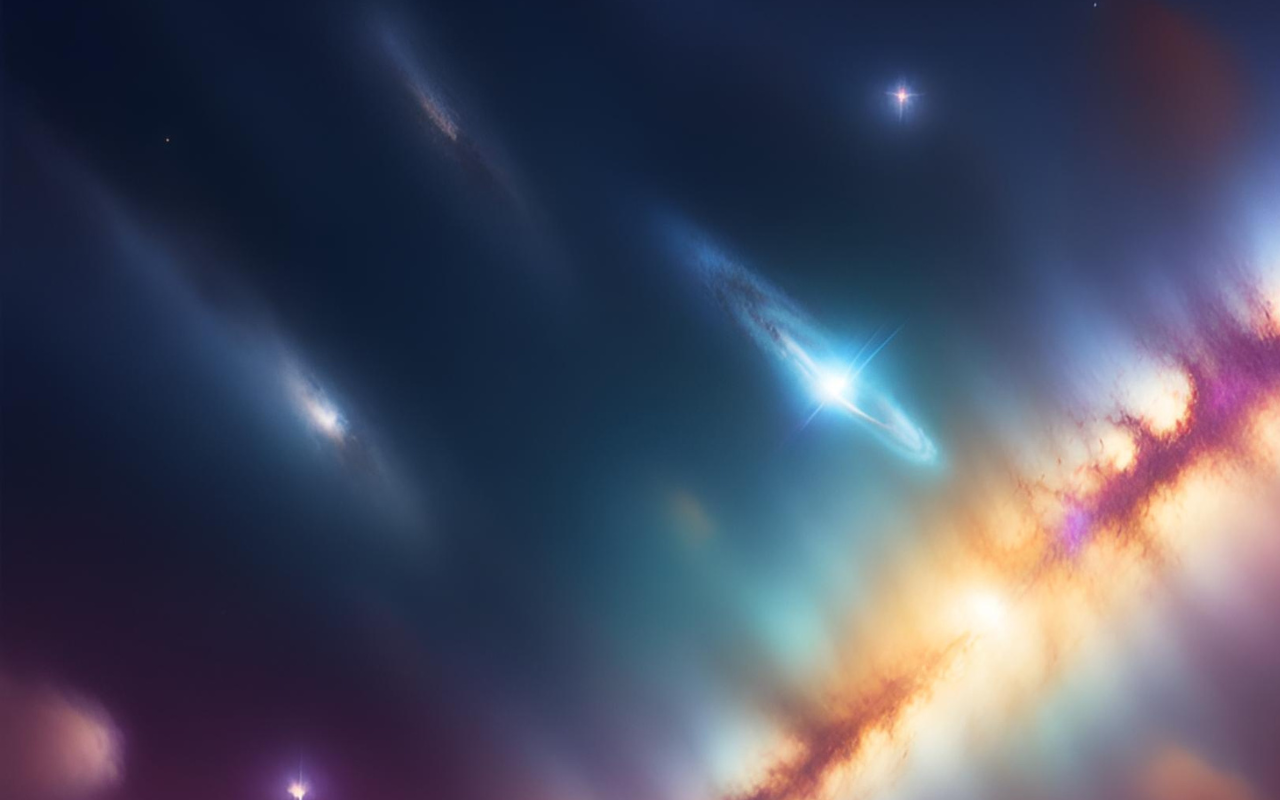
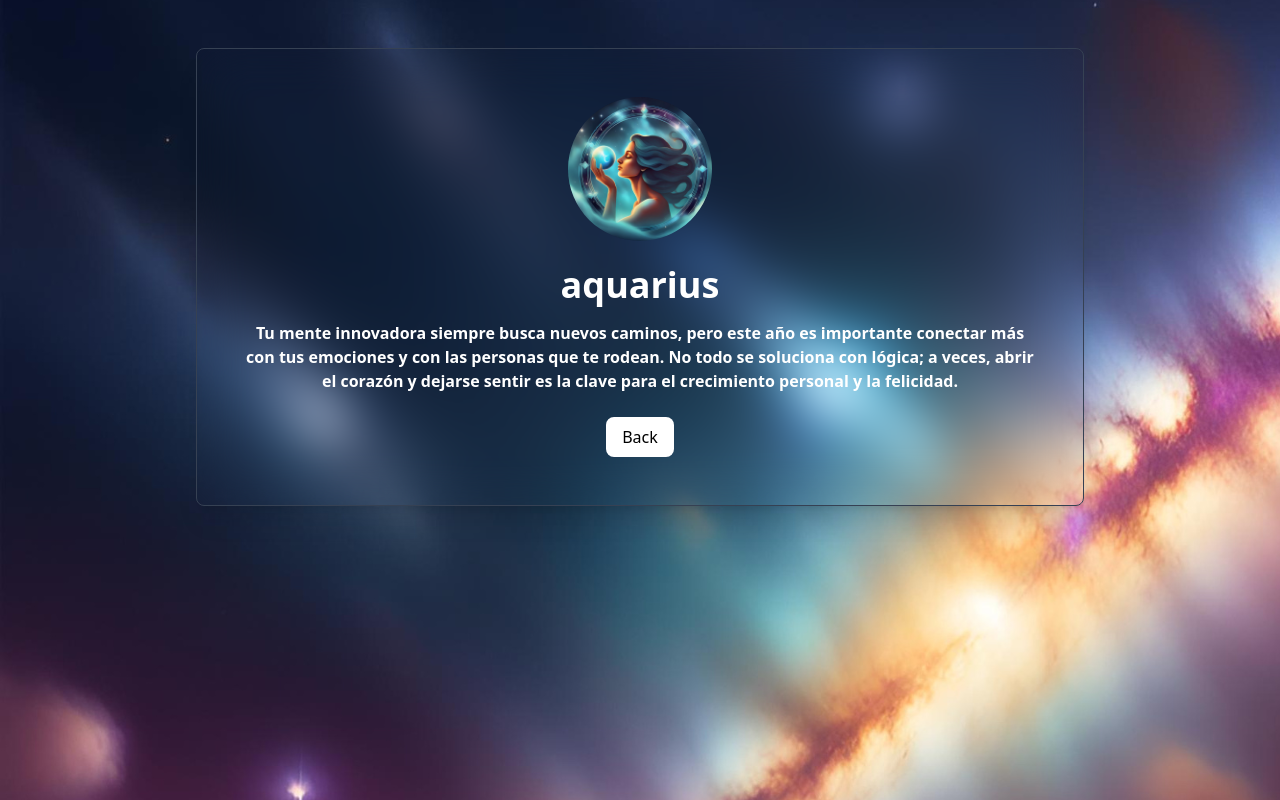
Before and after one commit to jmanzanares12/horoscope-app, a React (Vite) app: page /horoscope-app/aquarius in a window 1280 px wide. Before the commit this address had no page. Built offline with nearby package versions, Linux system fonts and the light colour scheme.

Commit message:
complete project

```diff
--- a/src/components/ZodiacDetails.tsx
+++ b/src/components/ZodiacDetails.tsx
@@ -8,7 +8,7 @@ import { useLocalZodiacDetails } from "../hooks/useLocalZodiacDetails";
 const ZodiacDetails = () => {
     const { zodiac } = useParams();
     const imgSrc = useMemo(() => getZodiacImage(zodiac as Zodiac), [zodiac]);
-    const data = useLocalZodiacDetails(zodiac as Zodiac) || 'No data found'; // Usamos la función de hook local para obtener los datos
+    const data = useLocalZodiacDetails(zodiac as Zodiac);
 
     return (
         <div className="w-3/4 p-12 rounded-lg border-1 border-gray-700 flex flex-col
--- a/src/main.tsx
+++ b/src/main.tsx
@@ -5,7 +5,7 @@ import App from './App.tsx'
 
 ReactDOM.createRoot(document.getElementById('root')!).render(
   <React.StrictMode>
-    <BrowserRouter>
+    <BrowserRouter basename="/horoscope-app/">
       <App />
     </BrowserRouter>
   </React.StrictMode>
```
